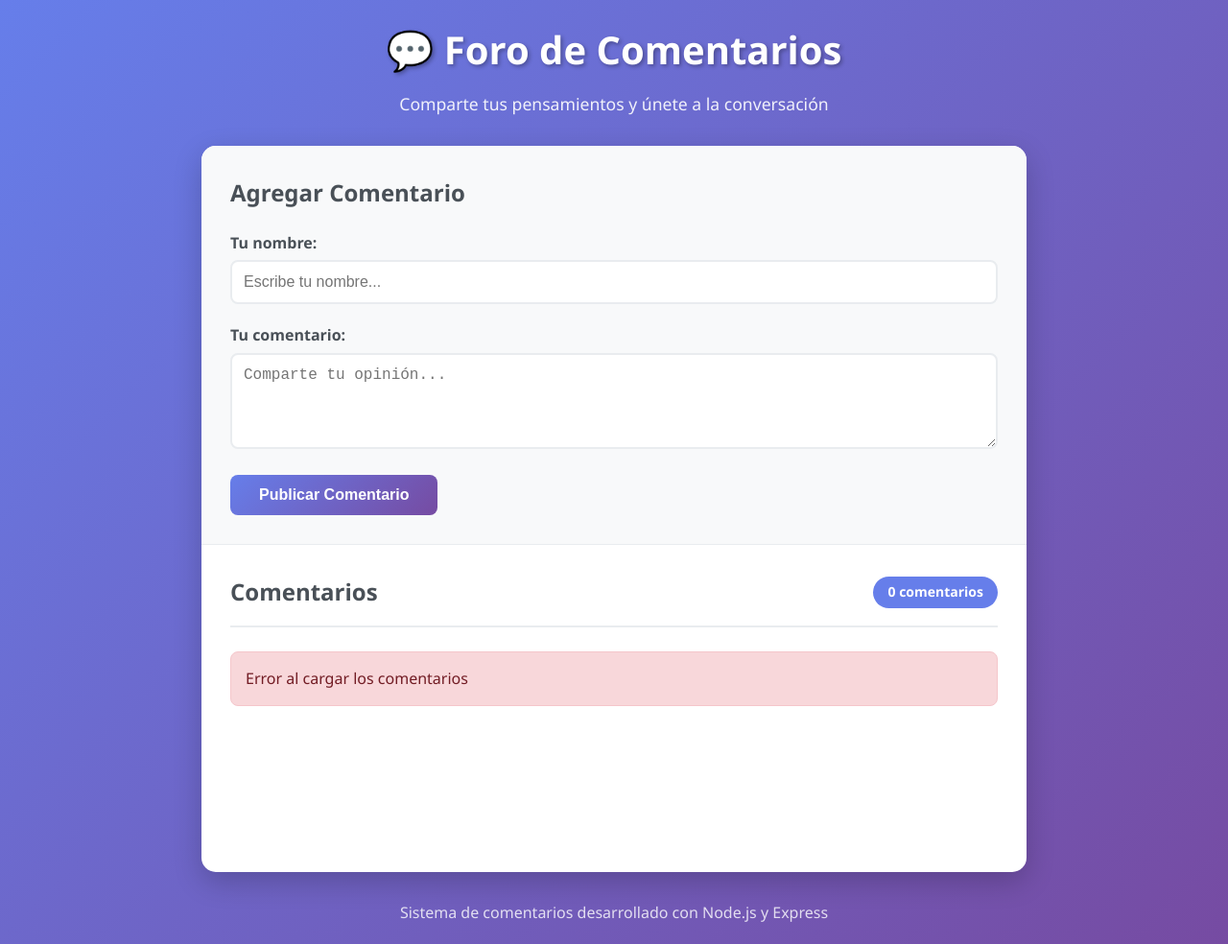
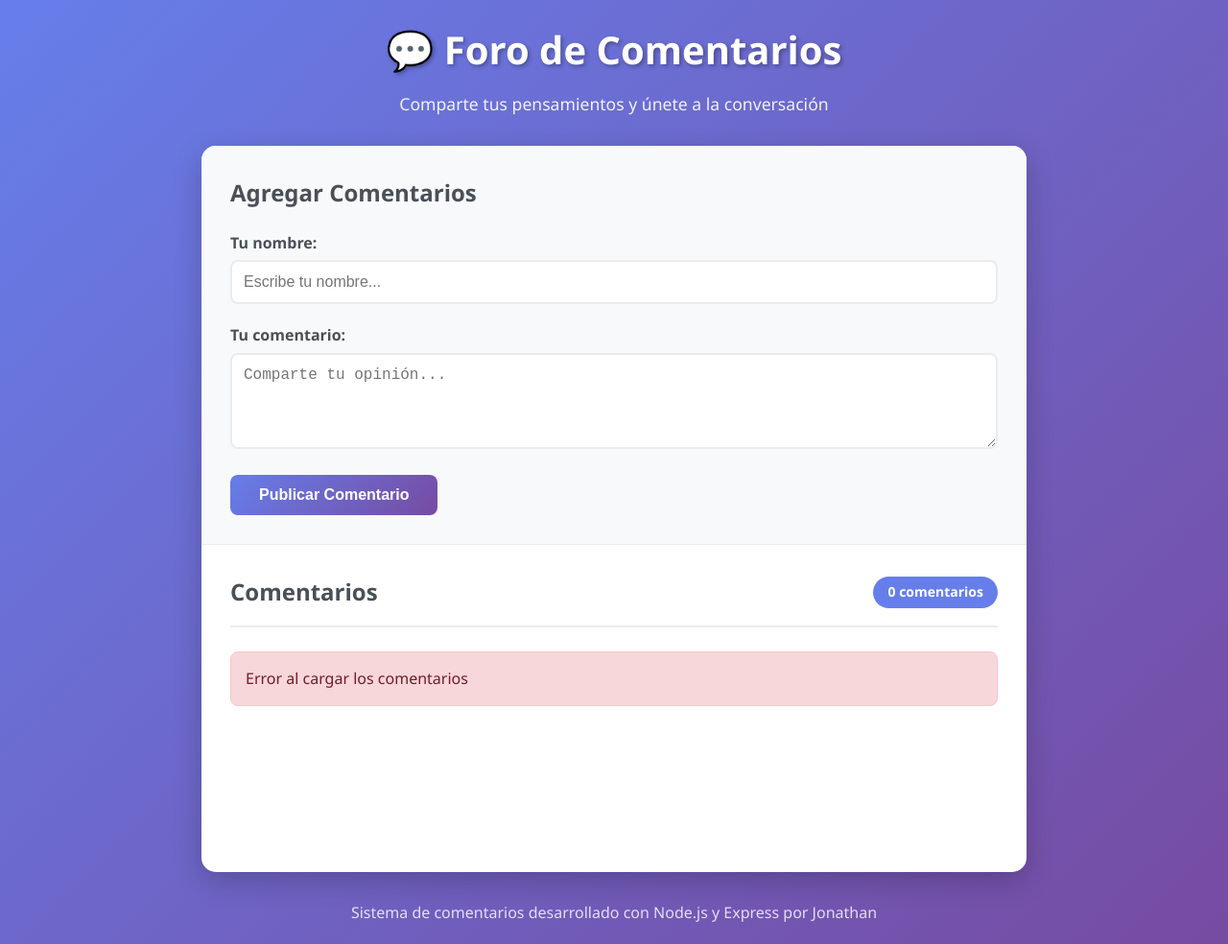
Before and after one commit to jonathancm24/practica_despliegue, a website: page public/index.html in a window 1280 px wide. Shown: the whole page at 96% size. Drawn offline with Linux system fonts and the light colour scheme; no server answers.

Commit message:
cambios en html

```diff
--- a/public/index.html
+++ b/public/index.html
@@ -15,7 +15,7 @@
 
         <main>
             <section class="comment-form-section">
-                <h2>Agregar Comentario</h2>
+                <h2>Agregar Comentarios</h2>
                 <form id="commentForm">
                     <div class="form-group">
                         <label for="author">Tu nombre:</label>
@@ -41,7 +41,7 @@
         </main>
 
         <footer>
-            <p>Sistema de comentarios desarrollado con Node.js y Express</p>
+            <p>Sistema de comentarios desarrollado con Node.js y Express por Jonathan</p>
         </footer>
     </div>
 
```
